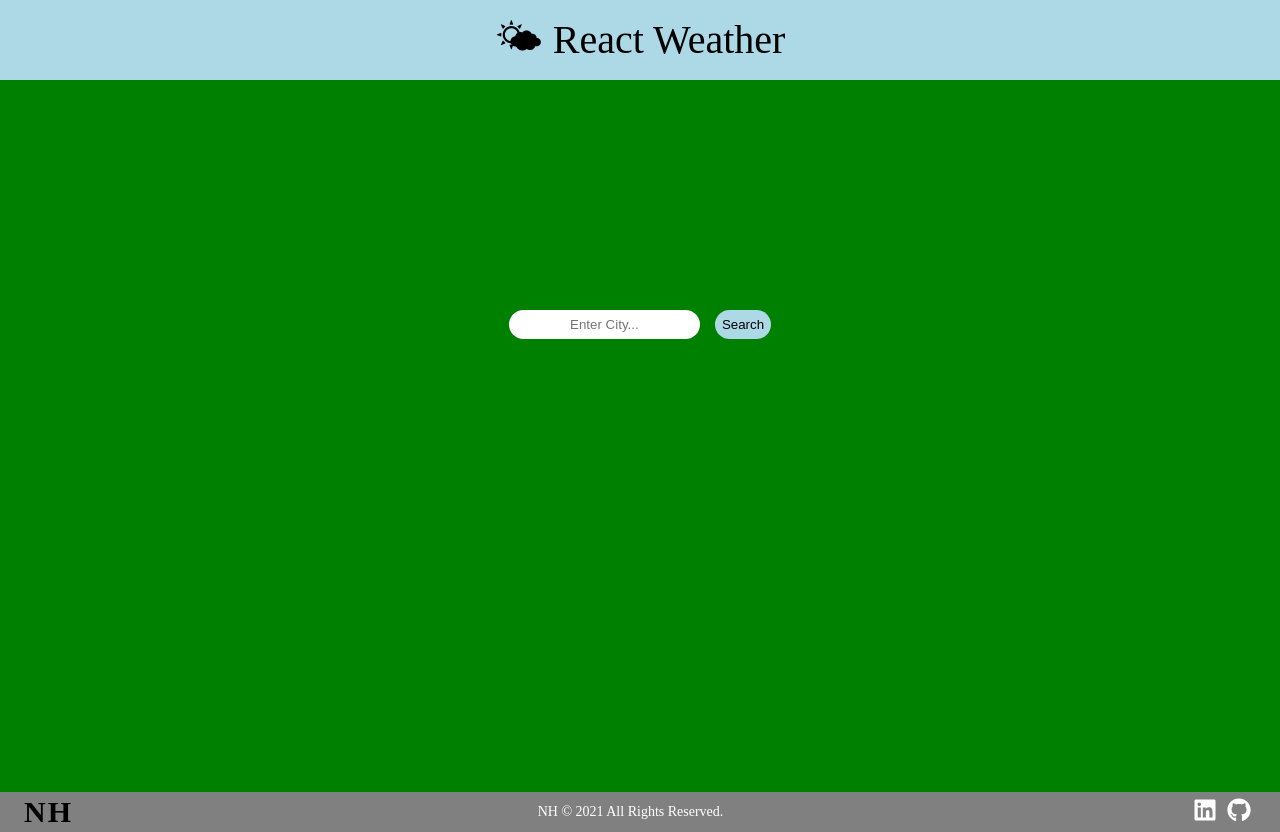
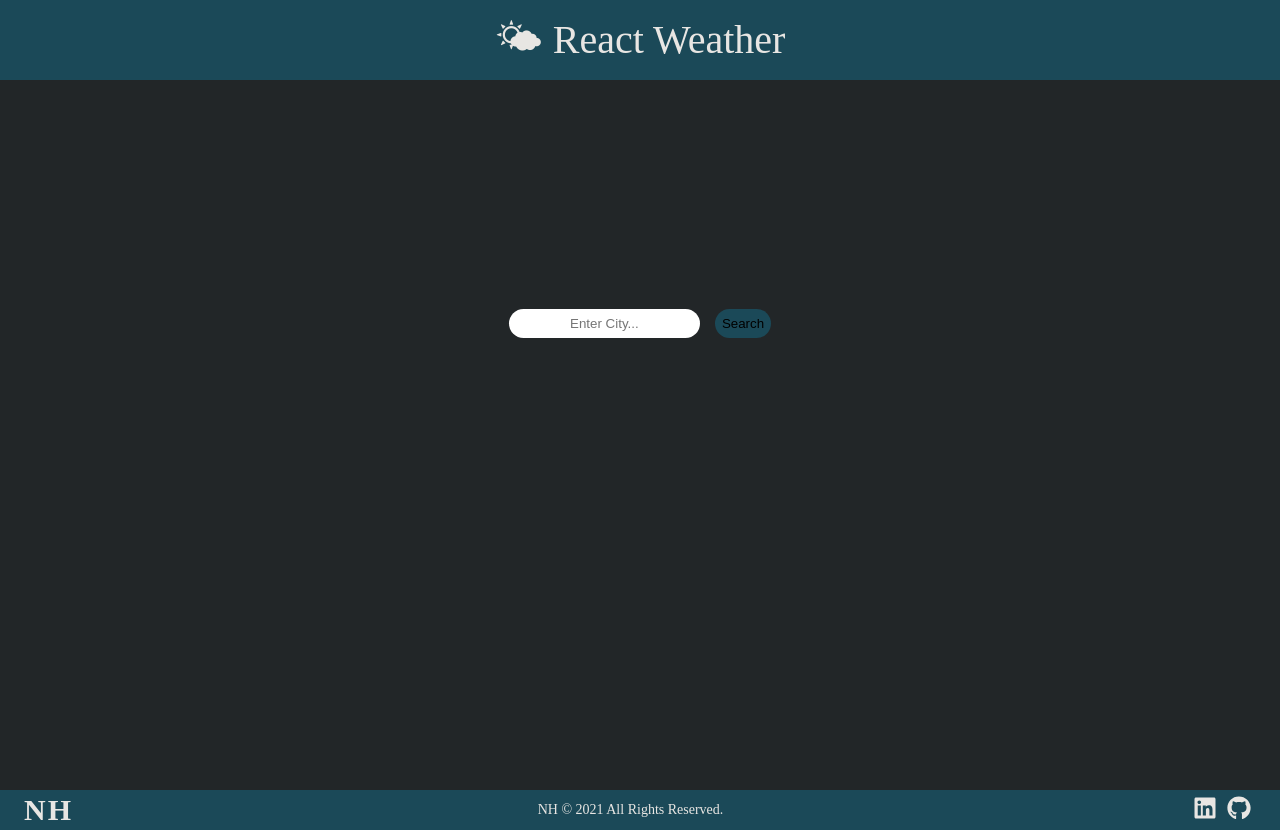
Before and after one commit to NRHietala/React-Weather, a React (Create React App) app: page / in a window 1280 px wide. Built offline with nearby package versions, Linux system fonts and the light colour scheme.

Commit message:
Modifies styling of several components to establish theme

```diff
--- a/src/components/Footer/FooterElements.js
+++ b/src/components/Footer/FooterElements.js
@@ -1,7 +1,7 @@
 import styled from "styled-components";
 
 export const FooterContainer = styled.footer`
-  background: gray;
+  background: ${props => props.theme.primary};
   height: 5vh;
 `;
 
@@ -17,13 +17,14 @@ export const FooterWrap = styled.div`
 `;
 
 export const Logo = styled.p`
+  color: ${props => props.theme.secondary};
   font-size: 3rem;
   font-weight: bold;
   letter-spacing: 2px;
 `;
 
 export const WebRights = styled.small`
-  color: #fff;
+  color: ${props => props.theme.secondary};
   font-size: 1.4rem;
 `;
 
@@ -34,7 +35,7 @@ export const ContactIcons = styled.div`
 `;
 
 export const ContactIconLink = styled.a`
-  color: #fff;
+  color: ${props => props.theme.secondary};
   padding: 0px 5px;
   font-size: 2.4rem;
 `;
--- a/src/components/Header/HeaderElements.js
+++ b/src/components/Header/HeaderElements.js
@@ -16,11 +16,13 @@ export const HeaderWrapper = styled.div`
 `;
 
 export const HeaderLogo = styled.span`
+  color: ${props => props.theme.secondary};
   font-size: 4rem;
   padding: 0 5px;
 `;
 
 export const HeaderTitle = styled.h1`
+  color: ${props => props.theme.secondary};
   font-size: 4rem;
   padding: 0 5px;
   white-space: nowrap;
--- a/src/components/Search/SearchElements.js
+++ b/src/components/Search/SearchElements.js
@@ -30,7 +30,7 @@ export const Btn = styled.button`
   border: none;
   padding: 7px;
   border-radius: 15px;
-  background: lightblue;
+  background-color: ${props => props.theme.primary};
 
   &:hover {
     cursor: pointer;
--- a/src/components/Search/index.jsx
+++ b/src/components/Search/index.jsx
@@ -33,6 +33,7 @@ const Search = () => {
             aria-label="searchbox"
             required={true}
             placeholder="Enter City..."
+            autoComplete="off"
             onChange={event => setValue(event.target.value)}
           />
           <Btn>Search</Btn>
--- a/src/components/WeatherCard/WeatherCardElements.js
+++ b/src/components/WeatherCard/WeatherCardElements.js
@@ -1,11 +1,11 @@
 import styled from "styled-components";
 
 export const CardContainer = styled.div`
-  background: rgb(93, 129, 172);
+  background: rgb(101, 140, 187);
   background: radial-gradient(
     circle,
-    rgba(93, 129, 172, 1) 27%,
-    rgba(45, 67, 253, 1) 100%
+    rgba(101, 140, 187, 0.9780127245508982) 0%,
+    rgba(27, 73, 88, 1) 79%
   );
   height: 100%;
   width: 100%;
--- a/src/pages/Home/HomeElements.js
+++ b/src/pages/Home/HomeElements.js
@@ -4,7 +4,7 @@ export const HomeContainer = styled.main`
   display: flex;
   flex-flow: column nowrap;
   justify-content: space-evenly; // temporary spaces components
-  min-height: 89vh;
+  min-height: 88.8vh;
   width: 100%;
-  background: green;
+  background: ${props => props.theme.bgColor};
 `;
--- a/src/styles/theme.js
+++ b/src/styles/theme.js
@@ -1,4 +1,5 @@
 export const theme = {
-  primary: "lightblue",
-  secondary: "green",
+  primary: "#1b4958",
+  secondary: "#e8e6e3",
+  bgColor: "#222628",
 };
```
